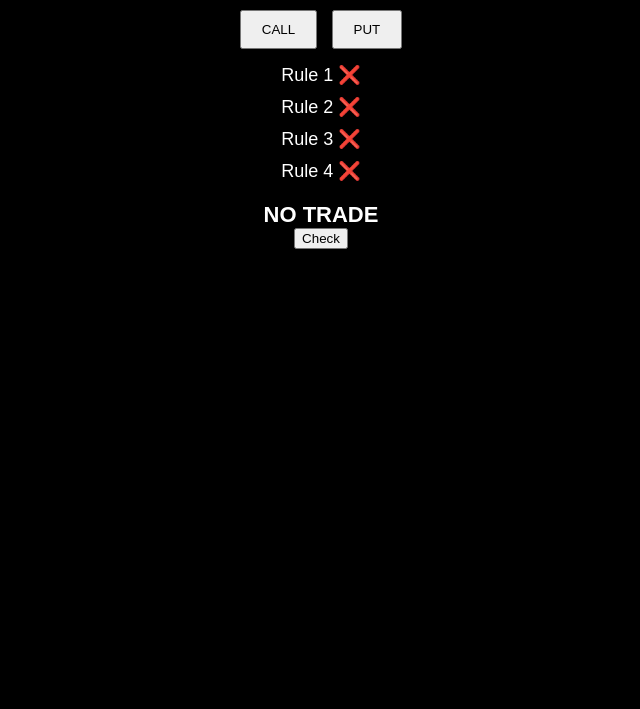
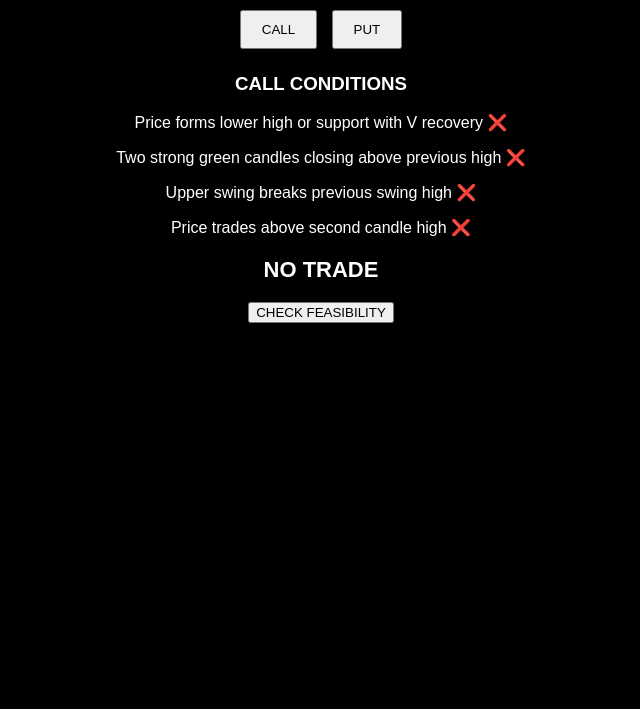
Before and after one commit to Sure9999/Trade-checkpoints, a plain HTML site: page index.html in a window 1280 px wide. Shown: the part 91-800 px from the top of the page, without its empty margins (319-959 px from the left). Drawn offline with Linux system fonts and the light colour scheme.

Commit message:
Update index.html

```diff
--- a/index.html
+++ b/index.html
@@ -12,23 +12,36 @@
 
 <div class="app">
 
-<h2>Trade Feasibility</h2>
+<h2>Trade Feasibility Checker</h2>
 
 <div class="toggle">
 <button onclick="setMode('call')">CALL</button>
 <button onclick="setMode('put')">PUT</button>
 </div>
 
-<div class="rules">
-<div id="r1">Rule 1 ❌</div>
-<div id="r2">Rule 2 ❌</div>
-<div id="r3">Rule 3 ❌</div>
-<div id="r4">Rule 4 ❌</div>
+<!-- CALL RULES -->
+<div id="callBox" class="box">
+<h3>CALL CONDITIONS</h3>
+
+<p id="c1">Price forms lower high or support with V recovery ❌</p>
+<p id="c2">Two strong green candles closing above previous high ❌</p>
+<p id="c3">Upper swing breaks previous swing high ❌</p>
+<p id="c4">Price trades above second candle high ❌</p>
 </div>
 
-<div id="final">NO TRADE</div>
+<!-- PUT RULES -->
+<div id="putBox" class="box" style="display:none">
+<h3>PUT CONDITIONS</h3>
 
-<button onclick="checkRules()">Check</button>
+<p id="p1">Price forms higher low or resistance with V fall ❌</p>
+<p id="p2">Two strong red candles closing below previous low ❌</p>
+<p id="p3">Lower swing breaks previous swing low ❌</p>
+<p id="p4">Price trades below second candle low ❌</p>
+</div>
+
+<h2 id="final">NO TRADE</h2>
+
+<button onclick="checkRules()">CHECK FEASIBILITY</button>
 
 </div>
 
```
